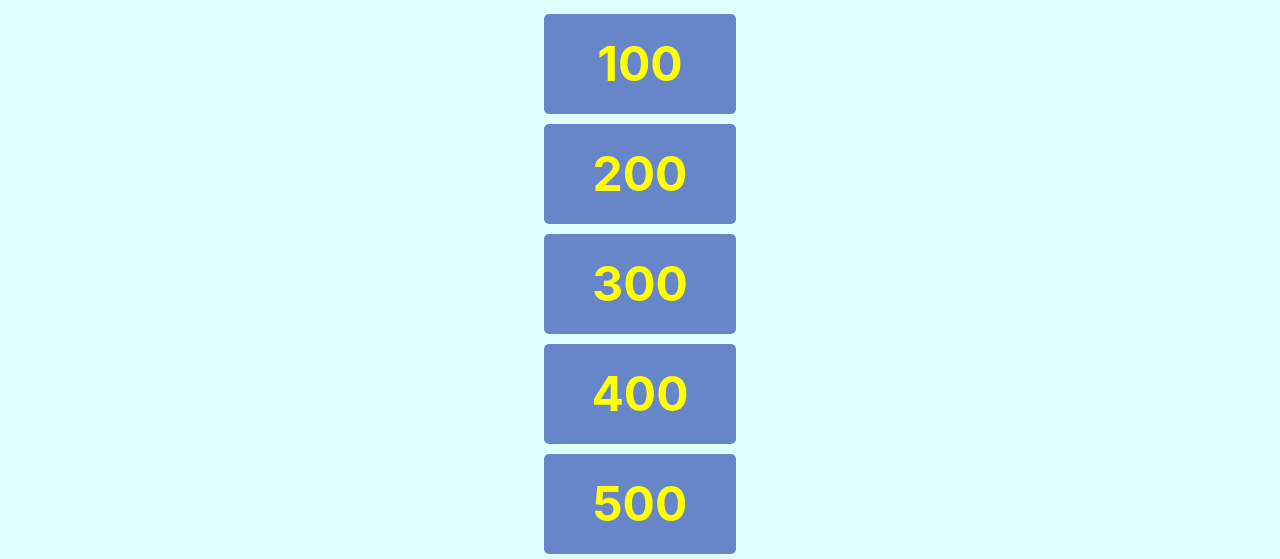
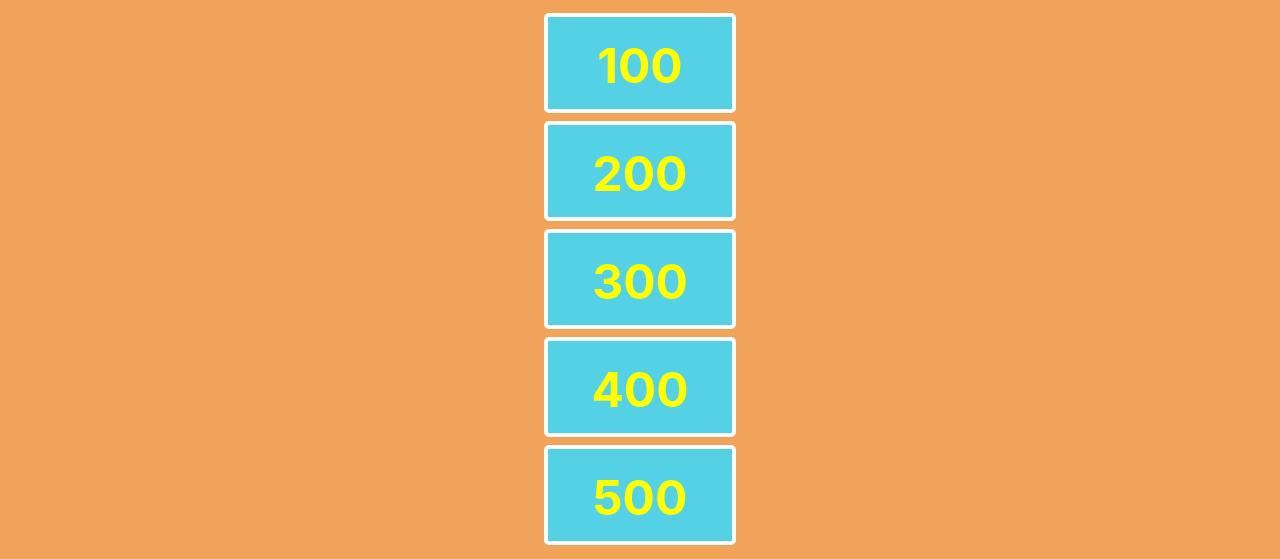
Before and after one commit to jsmatty/Jeopardy-, a plain HTML site: page index.html in a window 1280 px wide. Shown: the part 368-927 px from the top of the page. Drawn offline with nearby package versions, Linux system fonts and the light colour scheme.

Commit message:
changed some css

```diff
--- a/style.css
+++ b/style.css
@@ -4,7 +4,7 @@ body {
     justify-content: center;
     flex-direction: column;
     margin: auto;
-    background-color: lightcyan;
+    background-color: rgba(236, 124, 15, 0.69);
 }
 
 .buttons {
@@ -13,16 +13,17 @@ body {
     justify-content: center;
     height: 100px;
     width: 15%;
-    background: #6786ca;
+    background: #54d1e4;
     text-align: center;
-    margin: 5px;
+    margin: 4px;
     padding: 13px;
     border-radius: 5px;
-    font-size: 40px;
+    font-size: 10px;
     font-weight: bold;
     transition: 2.5s;
     font-size: -webkit-xxx-large;
     color: yellow;
+    border: 4px solid white
 }
 
 header {
```
